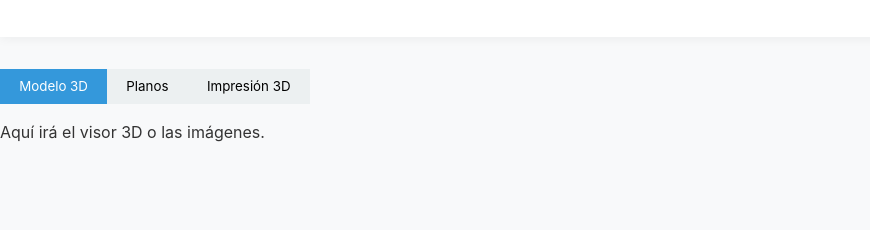
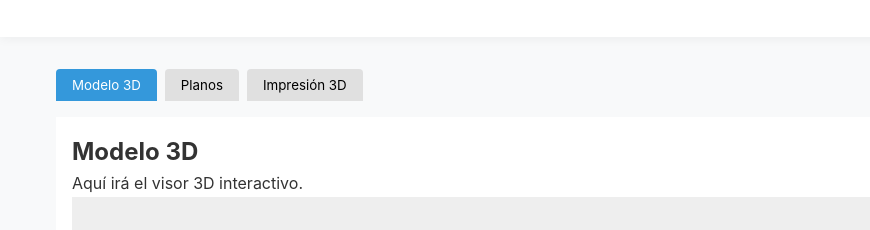
Before and after one commit to angelomilg/portfolio-3d-angel, a plain HTML site: page proyecto-1.html in a window 1280 px wide. Shown: the part 150-380 px from the top of the page, without its empty margins (0-870 px from the left). Drawn offline with Linux system fonts and the light colour scheme.

Commit message:
proyecto-1.html

```diff
--- a/proyecto-1.html
+++ b/proyecto-1.html
@@ -4,25 +4,92 @@
     <meta charset="UTF-8">
     <title>Soporte Ping 360 | Ángel Omil</title>
     <link rel="stylesheet" href="./css/style.css">
+    <style>
+        /* Estilos específicos para esta página */
+        .project-container {
+            max-width: 1200px;
+            margin: 2rem auto;
+            padding: 0 1rem;
+        }
+        .tabs {
+            display: flex;
+            gap: 0.5rem;
+            margin-bottom: 1rem;
+        }
+        .tab-btn {
+            padding: 0.5rem 1rem;
+            background: #e0e0e0;
+            border: none;
+            border-radius: 4px 4px 0 0;
+            cursor: pointer;
+        }
+        .tab-btn.active {
+            background: #3498db;
+            color: white;
+        }
+        .tab-content {
+            display: none;
+            padding: 1rem;
+            background: white;
+            border-radius: 0 0 4px 4px;
+        }
+        .tab-content.active {
+            display: block;
+        }
+    </style>
 </head>
 <body>
     <header class="header">
-        <h1>SOPORTE PING 360</h1>
-        <a href="./index.html" class="btn">Volver al portafolio</a>
+        <div class="container">
+            <h1>SOPORTE PING 360</h1>
+            <a href="./index.html" class="btn">Volver al portafolio</a>
+        </div>
     </header>
 
-    <main class="project-detail">
-        <!-- Aquí pondremos las pestañas de Modelo 3D / Planos / Impresión -->
+    <main class="project-container">
         <div class="tabs">
-            <button class="tab-btn active">Modelo 3D</button>
-            <button class="tab-btn">Planos</button>
-            <button class="tab-btn">Impresión 3D</button>
+            <button class="tab-btn active" onclick="openTab('modelo')">Modelo 3D</button>
+            <button class="tab-btn" onclick="openTab('planos')">Planos</button>
+            <button class="tab-btn" onclick="openTab('impresion')">Impresión 3D</button>
         </div>
 
-        <div class="tab-content">
-            <!-- Contenido dinámico (lo haremos funcional luego) -->
-            <p>Aquí irá el visor 3D o las imágenes.</p>
+        <div id="modelo" class="tab-content active">
+            <h2>Modelo 3D</h2>
+            <p>Aquí irá el visor 3D interactivo.</p>
+            <!-- Espacio para el visor 3D -->
+            <div id="3d-viewer" style="width: 100%; height: 400px; background: #eee;"></div>
+        </div>
+
+        <div id="planos" class="tab-content">
+            <h2>Planos Técnicos</h2>
+            <iframe src="./assets/pdf/Soporte ping 360.pdf" style="width:100%; height:500px; border:none;"></iframe>
+        </div>
+
+        <div id="impresion" class="tab-content">
+            <h2>Impresión 3D</h2>
+            <div class="gallery">
+                <img src="./assets/img/soporte-ping-360-impresion-1.jpg" alt="Impresión 1" style="max-width:100%;">
+                <!-- Añade más imágenes si necesitas -->
+            </div>
         </div>
     </main>
+
+    <script>
+        function openTab(tabId) {
+            // Oculta todos los contenidos
+            document.querySelectorAll('.tab-content').forEach(content => {
+                content.classList.remove('active');
+            });
+
+            // Desactiva todos los botones
+            document.querySelectorAll('.tab-btn').forEach(btn => {
+                btn.classList.remove('active');
+            });
+
+            // Activa el contenido y botón seleccionado
+            document.getElementById(tabId).classList.add('active');
+            event.currentTarget.classList.add('active');
+        }
+    </script>
 </body>
 </html>
```
